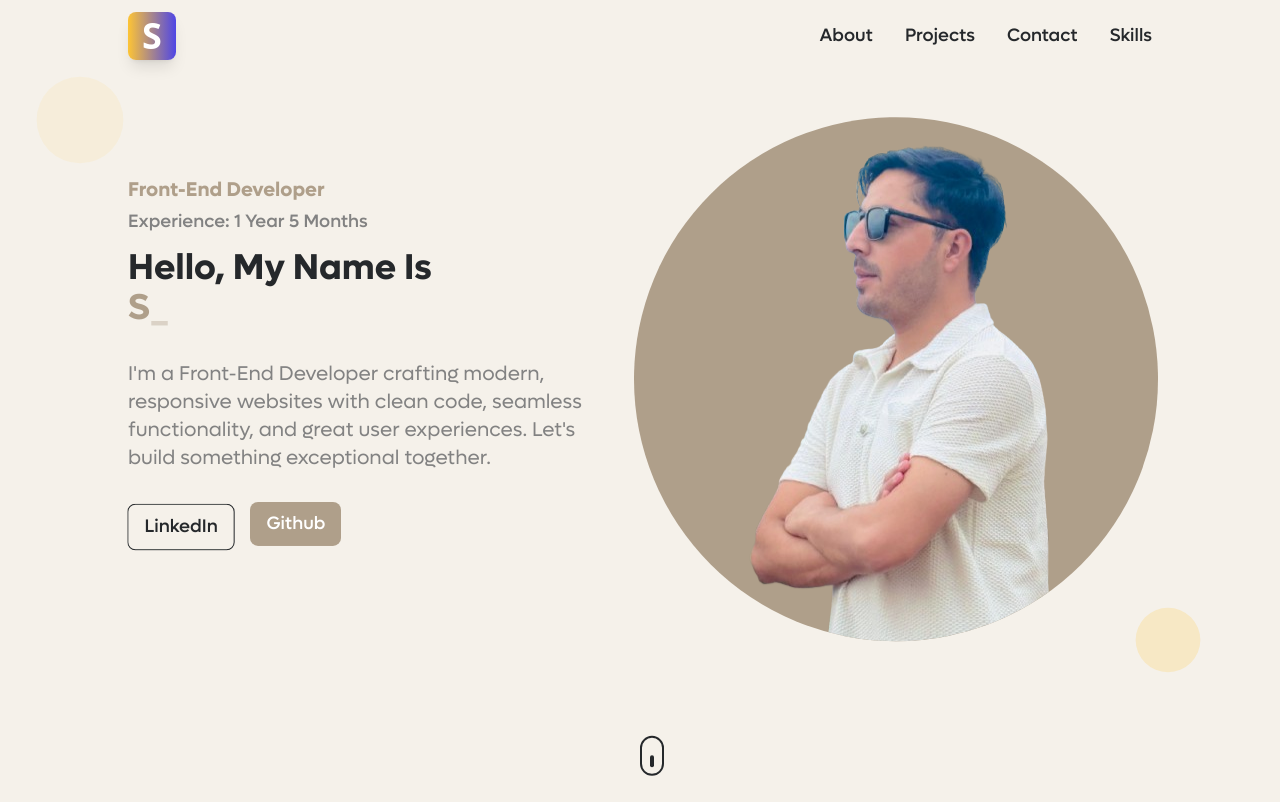
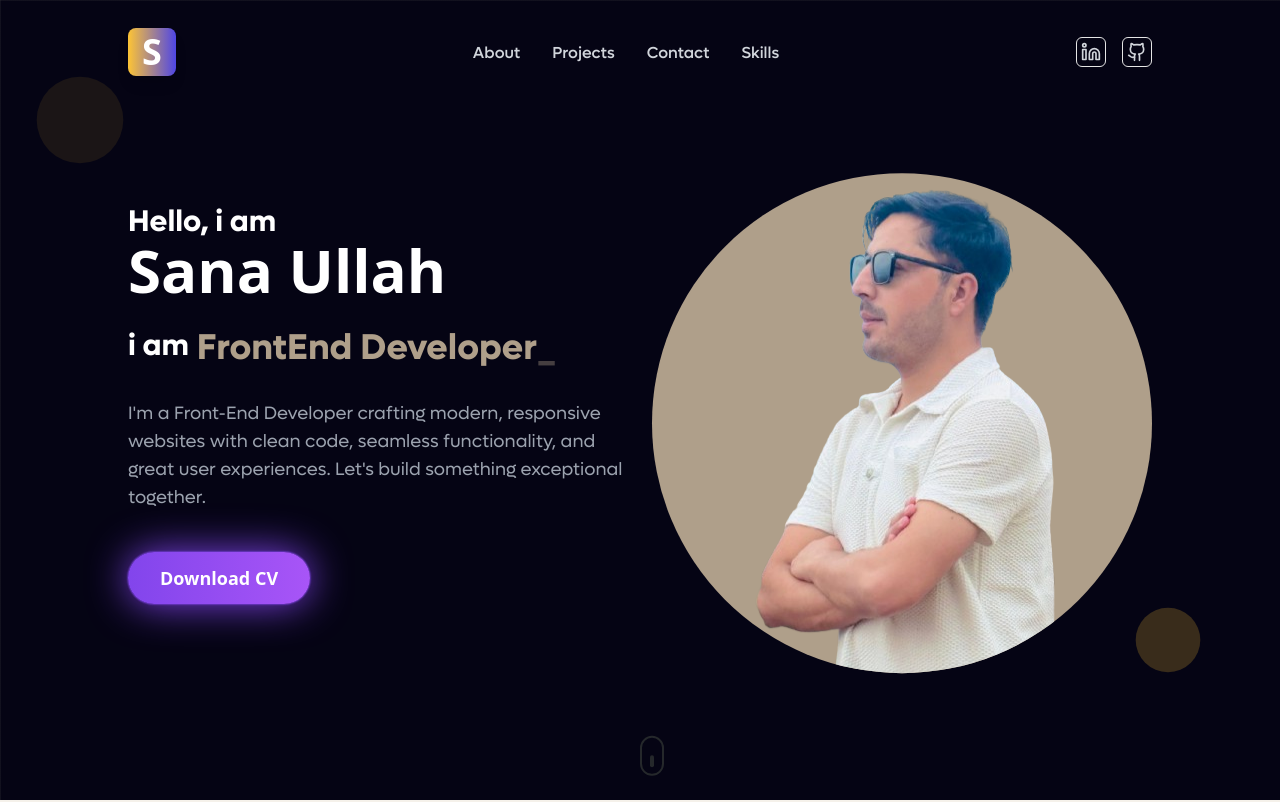
Before and after one commit to sunnykhan12345/sanaullah-portfolio, a Next.js app: page / in a window 1280 px wide. Shown: the top 802 px of the page. Built offline with nearby package versions, Linux system fonts and the light colour scheme; a web font is replaced by a local one.

Commit message:
i am wokring on redesignd my portfolio

```diff
--- a/package.json
+++ b/package.json
@@ -16,6 +16,7 @@
     "lucide-react": "^0.476.0",
     "motion": "^12.23.12",
     "next": "^15.1.7",
+    "prop-types": "^15.8.1",
     "react": "^18.3.1",
     "react-dom": "^18.3.1",
     "react-icons": "^5.3.0",
--- a/src/app/components/Header.js
+++ b/src/app/components/Header.js
@@ -4,10 +4,11 @@ import { motion } from "framer-motion";
 import Link from "next/link";
 import HamBurger from "./HamBurger";
 import Image from "next/image";
+import { Github, Linkedin } from "lucide-react";
 
 const Header = () => {
   const [scrolled, setScrolled] = useState(false);
-
+  const [active, setActive] = useState(false);
   useEffect(() => {
     const handleScroll = () => {
       if (window.scrollY > 10) {
@@ -58,8 +59,10 @@ const Header = () => {
 
   return (
     <motion.header
-      className={`fixed w-full top-0 z-50 md:py-3 py-2 transition-colors duration-300 ${
-        scrolled ? "bg-[#f5f1ea] shadow-sm" : "bg-transparent"
+      className={`fixed w-full top-0 z-50 md:py-7 py-2 transition-colors duration-300 ${
+        scrolled
+          ? "g-[#f5f1ea] bg-[#050414] bg-opacity-50 backdrop-blur-md shadow-sm"
+          : "bg-transparent"
       }`}
       variants={headerVariants}
       initial="hidden"
@@ -83,7 +86,7 @@ const Header = () => {
           </Link>
 
           <motion.ul
-            className="md:flex items-center gap-8 hidden"
+            className="md:flex items-center gap-8 hidden text-gray-300"
             variants={headerVariants}
           >
             {["about", "projects", "contact", "Skills"].map((item) => (
@@ -91,7 +94,9 @@ const Header = () => {
                 <motion.div whileHover={linkHover}>
                   <Link
                     href={`#${item}`}
-                    className="font-medium font-lufga text-lg text-[#25282B] hover:text-[#FDC435] transition-colors"
+                    className={`font-medium font-lufga text-base ext-white ext-[#25282B] hover:text-[#8245ec] transition-colors ${
+                      active === item.id ? "hover:text-[#8245ec] " : ""
+                    }`}
                   >
                     {item.charAt(0).toUpperCase() + item.slice(1)}
                   </Link>
@@ -99,6 +104,40 @@ const Header = () => {
               </motion.li>
             ))}
           </motion.ul>
+          {/* <motion.ul
+            className="md:flex items-center gap-8 hidden text-gray-300"
+            variants={headerVariants}
+          >
+            {["about", "projects", "contact", "Skills"].map((item) => (
+              <motion.li key={item} variants={itemVariants}>
+                <motion.div whileHover={linkHover}>
+                  <Link
+                    href={`#${item}`}
+                    className="font-medium font-lufga text-lg ext-white ext-[#25282B] hover:text-[#FDC435] transition-colors"
+                  >
+                    {item.charAt(0).toUpperCase() + item.slice(1)}
+                  </Link>
+                </motion.div>
+              </motion.li>
+            ))}
+          </motion.ul> */}
+          {/* right side icon  */}
+          <div className="lg:flex space-x-4 hidden">
+            <Link
+              href="https://www.linkedin.com/in/sanaullah-dev/"
+              target="blank"
+              className="text-gray-300 border rounded-md p-1 hover:text-[#8245ec]"
+            >
+              <Linkedin size={20} />
+            </Link>
+            <Link
+              href="https://github.com/sunnykhan12345"
+              target="blank"
+              className="text-gray-300 border rounded-md p-1 hover:text-[#8245ec]"
+            >
+              <Github size={20} />
+            </Link>
+          </div>
           <div className="md:hidden block">
             <HamBurger />
           </div>
--- a/src/app/components/Hero.js
+++ b/src/app/components/Hero.js
@@ -116,7 +116,9 @@ const Hero = () => {
 
   return (
     <>
-      <section className="bg-[#f5f1ea] overflow-hidden xl:py-28 lg:py-20 md:py-16 py-8">
+      <section className="g-[#f5f1ea] lg:pb-0 pb-5 md:h-screen lg:text-start text-center relative !bg-[#050414] overflow-hidden lg:pt-32 md:pt-24 pt-16">
+        <div className="absolute inset-0 bg-[linear-gradient(to_right,#4f4f4f2e_1px,transparent_1px),linear-gradient(to_bottom,#4f4f4f2e_1px,transparent_1px)]"></div>
+
         {/* Animated background */}
         <motion.div
           className="absolute top-20 left-10 w-20 h-20 bg-yellow/20 rounded-full"
@@ -153,32 +155,55 @@ const Hero = () => {
           >
             {/* Left Content */}
             <div className="lg:w-6/12 w-full xl:pt-16 pt-10">
-              <motion.span
+              {/* <motion.span
                 className="block text-[#af9f8a] font-bold font-lufga md:text-xl text-lg capitalize"
                 variants={textVariants}
               >
                 Front-End Developer
-              </motion.span>
+              </motion.span> */}
 
               {/* Experience */}
-              <motion.span
+              {/* <motion.span
                 className="block text-[#828282] font-medium font-lufga md:text-lg text-sm capitalize mt-1"
                 variants={textVariants}
               >
                 Experience: 1 year 5 months
-              </motion.span>
+              </motion.span> */}
               <motion.h2
-                className="font-bold font-lufga lg:text-4xl md:text-3xl text-2xl text-[#25282B] md:pt-3 pt-1"
+                className="font-bold font-lufga  md:text-3xl text-2xl text-white ext-[#25282B] md:pt-3 pt-1"
                 variants={textVariants}
                 initial="hidden"
                 animate="visible"
               >
-                Hello, My Name Is
+                Hello, i am
                 <br />
-                <span className="ext-blue-600 text-[#af9f8a]">
+                {/* <span className="ext-blue-600 text-[#af9f8a] md:text-4xl text-2xl">
                   <Typewriter
                     options={{
                       strings: ["Sana Ullah"],
+                      autoStart: true,
+                      loop: true,
+                      delay: 75,
+                      deleteSpeed: 50,
+                      cursor: "_",
+                    }}
+                  />
+                </span> */}
+              </motion.h2>
+              <h2 className="text-4xl sm:text-5xl md:text-6xl font-bold text-white mb-4 leading-tight">
+                Sana Ullah
+              </h2>
+              <motion.h2
+                className="flex font-bold font-lufga  md:text-3xl text-xl text-white ext-[#25282B] md:pt-3 pt-1"
+                variants={textVariants}
+                initial="hidden"
+                animate="visible"
+              >
+                i am
+                <span className="lg:pl-2 pl-1 ext-blue-600 text-[#af9f8a] md:text-4xl text-xl">
+                  <Typewriter
+                    options={{
+                      strings: ["FrontEnd Developer"],
                       autoStart: true,
                       loop: true,
                       delay: 75,
@@ -190,80 +215,32 @@ const Hero = () => {
               </motion.h2>
 
               <motion.p
-                className="font-normal font-lufga lg:text-xl md:text-base text-sm text-[#828282] lg:pt-8 md:pt-4 pt-2"
+                className="font-normal lg:mb-5 font-lufga lg:text-lg leading-relaxed md:text-base text-sm text-gray-400 lg:pt-8 md:pt-4 pt-2"
                 variants={textVariants}
               >
                 I&apos;m a Front-End Developer crafting modern, responsive
                 websites with clean code, seamless functionality, and great user
                 experiences. Let&apos;s build something exceptional together.
               </motion.p>
-
-              <div className="lg:pt-8 md:pt-4 pt-2 flex items-center gap-4">
-                <Link
-                  href="https://www.linkedin.com/in/sanaullah-dev/"
-                  target="blank"
-                  className="linkedin-btn md:py-2 py-1.5 md:px-4 px-2 md:rounded-lg rounded-md border border-[#25282B] bg-[#f5f1ea] capitalize font-medium font-lufga md:text-lg text-[#25282B] relative overflow-hidden group"
+              <Link href="/Sana-ullah-Resume.pdf" target="_blank" className="">
+                <button
+                  className="inline-block text-white py-3 px-8 rounded-full mt-5 text-lg font-bold transition duration-300 ease-in-out transform hover:scale-105"
+                  style={{
+                    background: "linear-gradient(90deg,#8245ec,#a855f7)",
+                    boxShadow:
+                      "0 0 2px #8245ec, 0 0 2px #8245ec, 0 0 40px #8245ec",
+                  }}
                 >
-                  <span className="relative z-10">LinkedIn</span>
-                  <span className="btn-hover-bg-left"></span>
-                </Link>
-                <Link
-                  href="https://github.com/sunnykhan12345"
-                  target="blank"
-                  className="upwork-btn md:py-2 py-1.5 md:px-4 px-2 md:rounded-lg rounded-md bg-[#af9f8a] text-white capitalize font-medium font-lufga md:text-lg  relative overflow-hidden group"
-                >
-                  <span className="relative z-10">Github</span>
-                  <span className="btn-hover-bg-right"></span>
-                </Link>
-              </div>
+                  Download CV
+                </button>
+              </Link>
             </div>
 
-            {/* <div className="lg:w-6/12 w-full xl:pt-16 pt-10">
-              <motion.span
-                className="block text-[#FDC435] font-bold font-lufga md:text-xl text-lg capitalize"
-                variants={textVariants}
-              >
-                front-End developer
-              </motion.span>
 
-              <motion.h2
-                className="font-bold font-lufga lg:text-5xl md:text-3xl text-2xl text-[#25282B] md:pt-3 pt-1"
-                variants={textVariants}
-              >
-                Hello, My Name <br /> Is Sana Ullah
-              </motion.h2>
-
-              <motion.p
-                className="font-normal font-lufga lg:text-2xl md:text-base text-sm text-[#828282] lg:pt-8 md:pt-4 pt-2"
-                variants={textVariants}
-              >
-                I&#39;m a Front-End Developer crafting modern, responsive
-                websites with clean code, seamless functionality, and great user
-                experiences. Let&#39;s build something exceptional together.
-              </motion.p>
-              <div className="lg:pt-8 md:pt-4 pt-2 flex items-center gap-4">
-                <Link
-                  href="https://www.linkedin.com/in/sanaullah-dev/"
-                  target="blank"
-                  className="linkedin-btn md:py-2 py-1.5 md:px-4 px-2 md:rounded-lg rounded-md border border-[#25282B] bg-[#F9FAFF] capitalize font-medium font-lufga md:text-lg text-[#25282B] relative overflow-hidden group"
-                >
-                  <span className="relative z-10">linkedin</span>
-                  <span className="btn-hover-bg-left"></span>
-                </Link>
-                <Link
-                  href="https://github.com/sunnykhan12345"
-                  target="blank"
-                  className="upwork-btn md:py-2 py-1.5 md:px-4 px-2 md:rounded-lg rounded-md bg-yellow capitalize font-medium font-lufga md:text-lg text-[#25282B] relative overflow-hidden group"
-                >
-                  <span className="relative z-10">Github</span>
-                  <span className="btn-hover-bg-right"></span>
-                </Link>
-              </div>
-            </div> */}
             {/* Right Content  */}
-            <div className="lg:w-6/12 w-full flex-1 flex  items-center justify-center">
+            <div className="lg:w-6/12 lg:mt-10 w-full flex-1 flex  items-center justify-center md:justify-end">
               <motion.div
-                className="xl:w-[524px] md:w-[424px] w-[324px] xl:h-[524px] flex-shrink-0 md:h-[424px] h-[324px] rounded-full bg-[#af9f8a] flex items-center justify-center overflow-hidden relative"
+                className="xl:w-[500px] md:w-[424px] w-[270px] xl:h-[500px] flex-shrink-0 md:h-[424px] h-[270px] rounded-full bg-[#af9f8a] flex items-center justify-center overflow-hidden relative"
                 variants={circleVariants}
                 animate={floatingAnimation}
               >
--- /dev/null
+++ b/src/app/components/blurBloob.js
@@ -0,0 +1,33 @@
+import { headers } from "next/headers";
+import React from "react";
+import PropTypes from "prop-types";
+const blurBloob = ({position,size}) => {
+    // Destartcur position and size
+    const{top,left}=position
+    const{width,height}=size
+  return <div className="absolute"
+   style={{
+     top: top,
+     left:left,
+     width:width,
+     height:height,
+     transform:'translate(-50%, -50%)',
+     }}>
+
+  <div className="w-full h-full bg-purple-500 rounded-full opacity-20 blur-3xl animate-blub"></div>
+     </div>;
+};
+// define props types
+blurBloob.prototype ={
+    position:PropTypes.shape({
+        top:PropTypes.string,
+        left:PropTypes.string
+    }),
+    size:PropTypes.shape({
+        with:PropTypes.string,
+        height:PropTypes.string,
+
+    })
+
+}
+export default blurBloob;
```
Also changed, not shown: src/app/components/HamBurger.js (+18 -2 lines), public/images/pattern.jpg (added), 1 other file (tests, documents, lock files or other folders).
